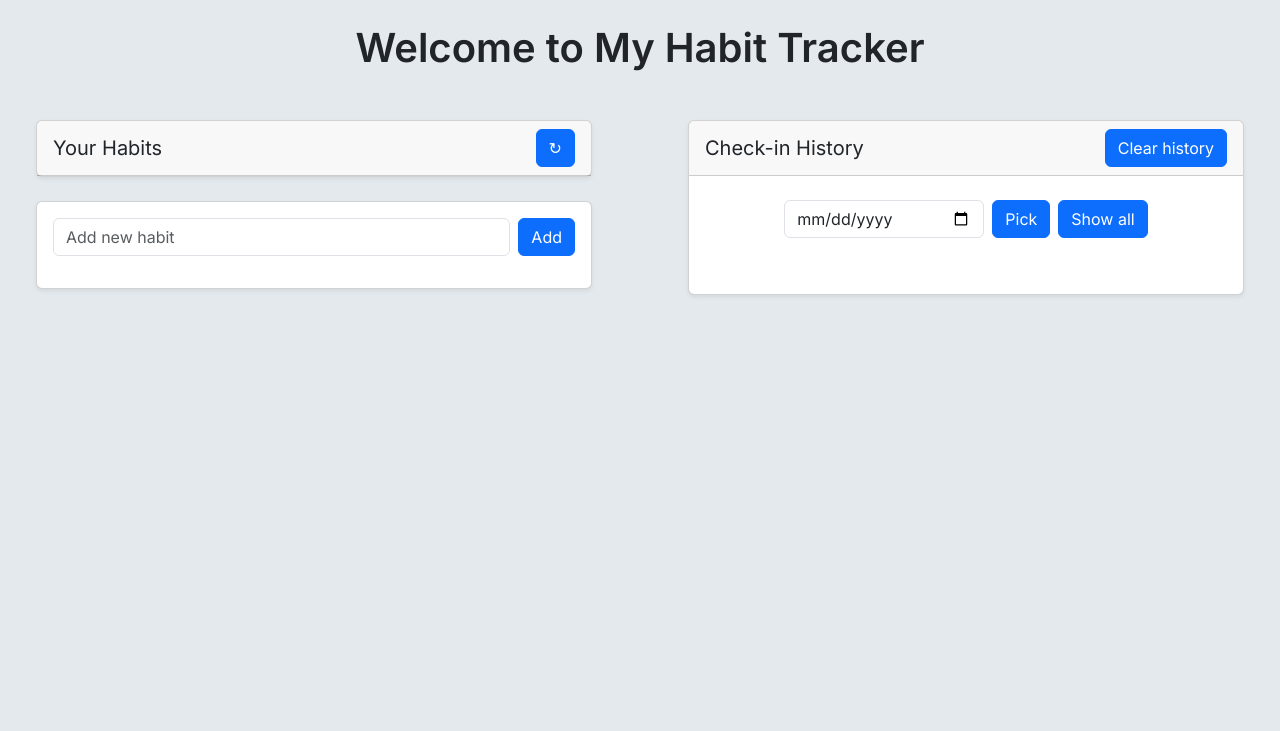
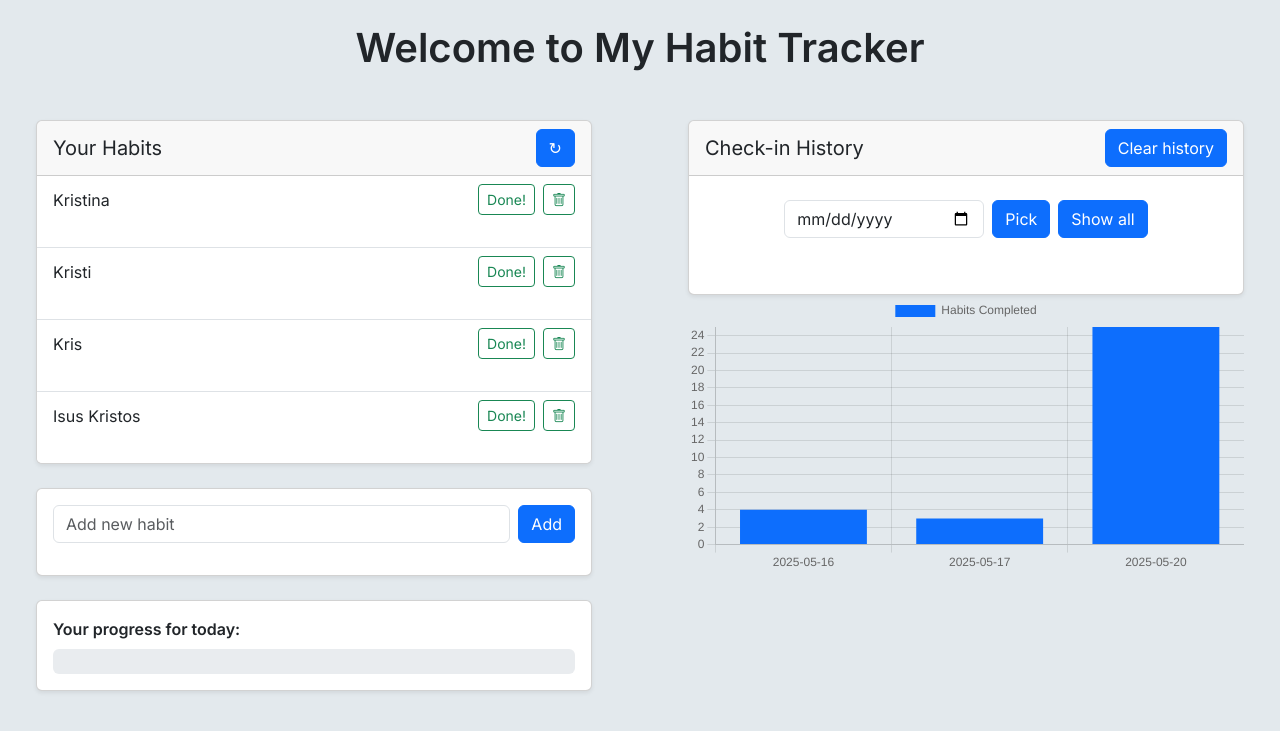
Before and after one commit to markcucias/habit_tracker, a Flask app: page / in a window 1280 px wide. Shown: the top 731 px of the page. Run offline with Flask 3, Linux system fonts and the light colour scheme; data comes from the database, SQL or seed files in the repository; both versions use the stored data as it was after the commit.

Commit message:
Added visual elements (progress bar and habit graph)

```diff
--- a/app.py
+++ b/app.py
@@ -8,11 +8,16 @@ from db import create_tables, insert_habit, get_all_active_habits, get_habit_by_
 app = Flask(__name__)
 
 
-
+# Home function
 @app.route("/", methods = ["GET"])
 def home():
     return render_template("index.html")
 
+
+
+# Functions for /habit
+
+# POST
 @app.route("/habit", methods=["POST"])
 def add_habit():
     data = request.get_json()
@@ -34,15 +39,13 @@ def add_habit():
     return jsonify({"message": f"The habit '{new_habit}' was added successfully"}), 201
 
 
-
-
+# GET
 @app.route("/habit", methods=["GET"])
 def retrieve_habits():
     habits = [row[0] for row in get_all_active_habits()]
     return jsonify({"habits": habits}), 200
 
-
-
+# DELETE
 @app.route("/habit", methods = ["DELETE"])
 def delete_habit_route():
     data = request.get_json()
@@ -63,6 +66,10 @@ def delete_habit_route():
 
 
 
+
+# Functions for /checkin
+
+# POST
 @app.route("/checkin", methods = ["POST"])
 def register_habit():
     data = request.get_json()
@@ -88,6 +95,7 @@ def register_habit():
     }), 201
 
 
+# GET
 @app.route("/checkin", methods = ["GET"])
 def retrieve_checkin():
     result = defaultdict(list)
@@ -98,6 +106,7 @@ def retrieve_checkin():
     return jsonify(result), 200
 
 
+# DELETE
 @app.route("/checkin/clear", methods = ["DELETE"])
 def clear_checkins():
     delete_checkins()
@@ -106,6 +115,32 @@ def clear_checkins():
 
 
 
+
+# Function for the progress bar
+@app.route("/progress", methods = ["GET"])
+def get_progress():
+    habits = [row[0] for row in get_all_active_habits()]
+    active_amount = len(habits)
+
+    date = datetime.today().strftime('%Y-%m-%d')
+    checkins = get_all_checkins()
+    checkins_for_today = [[checkin[0], checkin[1]] for checkin in checkins if (checkin[0]==date and checkin[1] in habits)]
+    checkin_amount = len(checkins_for_today)
+    return jsonify({"total": active_amount, "completed": checkin_amount}), 200
+
+
+@app.route("/stats", methods=["GET"])
+def get_stats():
+    checkins = get_all_checkins()
+    stats = defaultdict(int)
+
+    for date, _ in checkins:
+        stats[date] += 1
+
+    return jsonify(dict(stats)), 200
+
+
+
 if __name__ == "__main__":
     create_tables()
     print(get_the_db())
--- a/static/script.js
+++ b/static/script.js
@@ -76,6 +76,8 @@ document.addEventListener("DOMContentLoaded", function () {
                         feedback.textContent = data.message || "Great job!";
                         feedback.style.color = "green";
                         load_all_checkin();
+                        load_progress_bar();
+                        load_graph();
                         setTimeout(() => {
                             feedback.textContent = "";
                         }, 2500);
@@ -100,6 +102,7 @@ document.addEventListener("DOMContentLoaded", function () {
                        if (response.ok) {
                         load_habits();
                         load_all_checkin();
+                        load_progress_bar();
                        } else {
                            return response.json().then( data => {
                                feedback.textContent = data.error;
@@ -119,6 +122,74 @@ document.addEventListener("DOMContentLoaded", function () {
     }
 
 
+    function load_progress_bar() {
+      fetch("http://127.0.0.1:5000/progress", { method: "GET" })
+          .then(response => response.json())
+          .then(data => {
+            const completed = data.completed;
+            const total = data.total;
+            const percent = total > 0 ? Math.round((completed / total) * 100) : 0;
+            const progressBar = document.querySelector(".progress-bar");
+
+            // Remove existing color classes
+            progressBar.classList.remove("bg-danger", "bg-warning", "bg-info", "bg-success");
+
+            // Add appropriate color
+            if (percent === 100) {
+              progressBar.classList.add("bg-success");
+            } else if (percent >= 67) {
+              progressBar.classList.add("bg-info");
+            } else if (percent >= 34) {
+              progressBar.classList.add("bg-warning");
+            } else {
+              progressBar.classList.add("bg-danger");
+            }
+            progressBar.style.width = percent + "%";
+            progressBar.textContent = percent + "%";
+          });
+    }
+
+    function load_graph() {
+      fetch("http://127.0.0.1:5000/stats", { method: "GET" })
+        .then(response => response.json())
+        .then(data => {
+          const labels = Object.keys(data).sort(); // dates
+          const values = labels.map(date => data[date]); // count per date
+
+          const ctx = document.getElementById("progressChart").getContext("2d");
+
+          // Destroy existing chart if it exists
+          if (window.myChart) {
+            window.myChart.destroy();
+          }
+
+          window.myChart = new Chart(ctx, {
+            type: "bar",
+            data: {
+              labels: labels,
+              datasets: [{
+                label: "Habits Completed",
+                data: values,
+                backgroundColor: "#0d6efd" // Bootstrap primary color
+              }]
+            },
+            options: {
+              responsive: true,
+              scales: {
+                y: {
+                  beginAtZero: true,
+                  ticks: {
+                    stepSize: 1
+                  }
+                }
+              }
+            }
+          });
+        });
+    }
+
+
+
     document.getElementById("reload").addEventListener("click", function (event) {
         event.preventDefault();
         load_habits();
@@ -131,7 +202,6 @@ document.addEventListener("DOMContentLoaded", function () {
           .then(data => {
             const history = document.getElementById("checkinHistory");
             history.innerHTML = "";
-
             if (!data[date]) {
               history.textContent = "No check-ins for this date.";
               return;
@@ -255,6 +325,7 @@ document.addEventListener("DOMContentLoaded", function () {
           if (response.ok) {
             load_habits();
             load_all_checkin();
+            load_graph();
           } else {
             alert("Something went wrong, please try clearing the history again");
           }
@@ -278,6 +349,7 @@ document.addEventListener("DOMContentLoaded", function () {
         if (response.ok) {
         message.textContent = data.message || "Habit added";
         message.style.color = "green";
+        load_progress_bar();
         setTimeout(() => {
             message.textContent = "";
         }, 2500)
@@ -299,5 +371,7 @@ document.addEventListener("DOMContentLoaded", function () {
 
   });
 
-
+  load_habits();
+  load_progress_bar();
+  load_graph();
 });
--- a/templates/index.html
+++ b/templates/index.html
@@ -4,6 +4,7 @@
         <link href="https://cdn.jsdelivr.net/npm/bootstrap@5.3.0/dist/css/bootstrap.min.css" rel="stylesheet">
         <link href="https://fonts.googleapis.com/css2?family=Inter:wght@400;600&display=swap" rel="stylesheet">
         <link rel="stylesheet" href="https://cdn.jsdelivr.net/npm/bootstrap-icons@1.10.5/font/bootstrap-icons.css">
+        <script src="https://cdn.jsdelivr.net/npm/chart.js"></script>
 
         <style>
             body {
@@ -33,7 +34,7 @@
           </div>
 
           <!-- Add Habit Form -->
-          <div class="card shadow-sm">
+          <div class="card shadow-sm mb-4">
             <div class="card-body">
               <form id="habitForm" class="d-flex gap-2">
                 <input id="habitInput" type="text" class="form-control" placeholder="Add new habit">
@@ -42,6 +43,16 @@
               <div id="message" class="mt-3 text-end small"></div>
             </div>
           </div>
+
+          <div class="card shadow-sm mb-4">
+            <div class="card-body">
+              <p class="mb-2 fw-semibold">Your progress for today:</p>
+              <div class="progress" style="height: 25px;">
+                <div class="progress-bar" role="progressbar" style="width: 66%;" aria-valuenow="66" aria-valuemin="0" aria-valuemax="100">66%</div>
+              </div>
+            </div>
+          </div>
+
         </div>
 
         <!-- Right Column: Check-in -->
@@ -64,6 +75,8 @@
               <!-- check-in list will be inserted here -->
             </div>
           </div>
+
+          <canvas id="progressChart" height="150"></canvas>
         </div>
       </div>
 
```
Also changed, not shown: habits.db.
